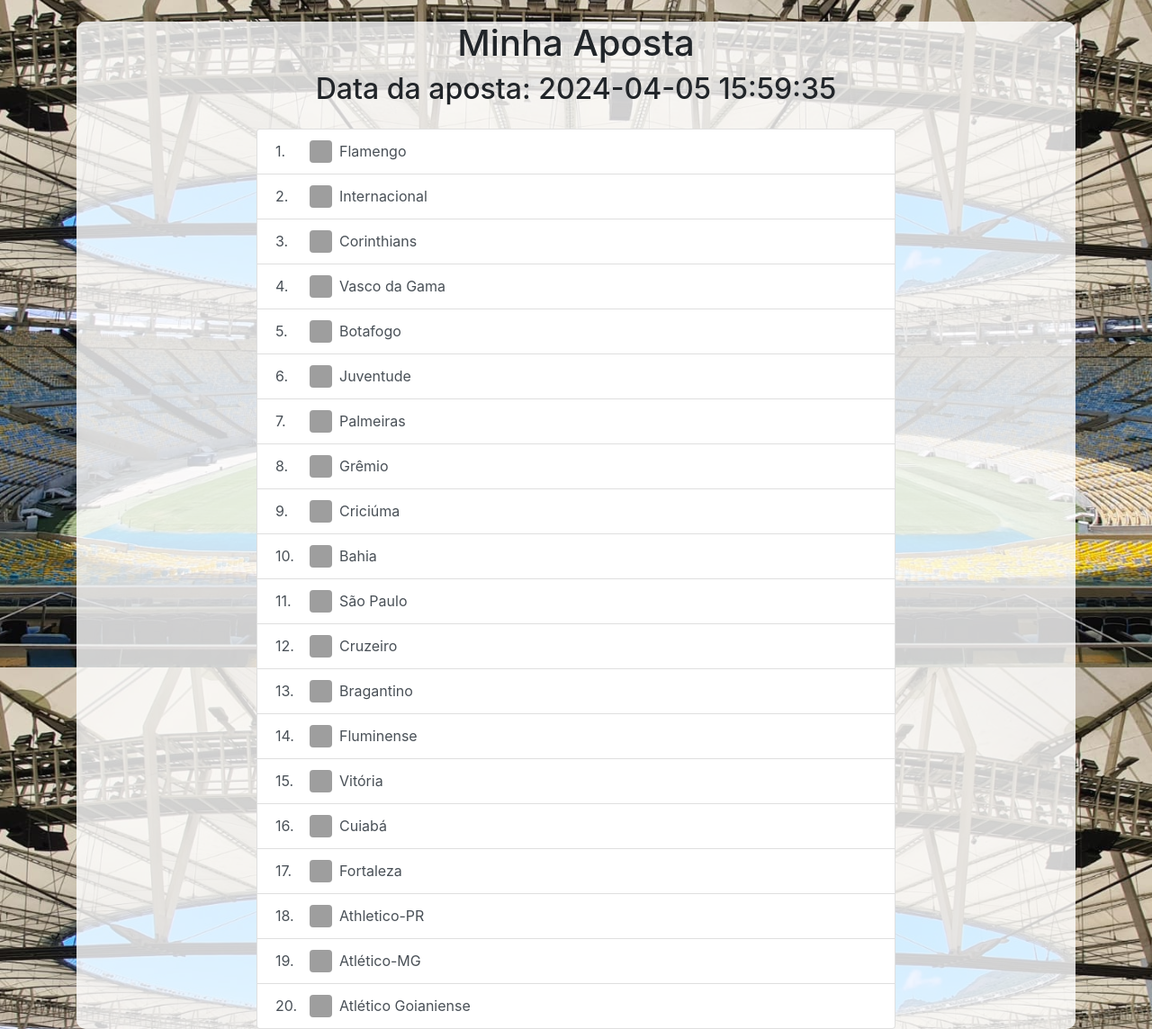
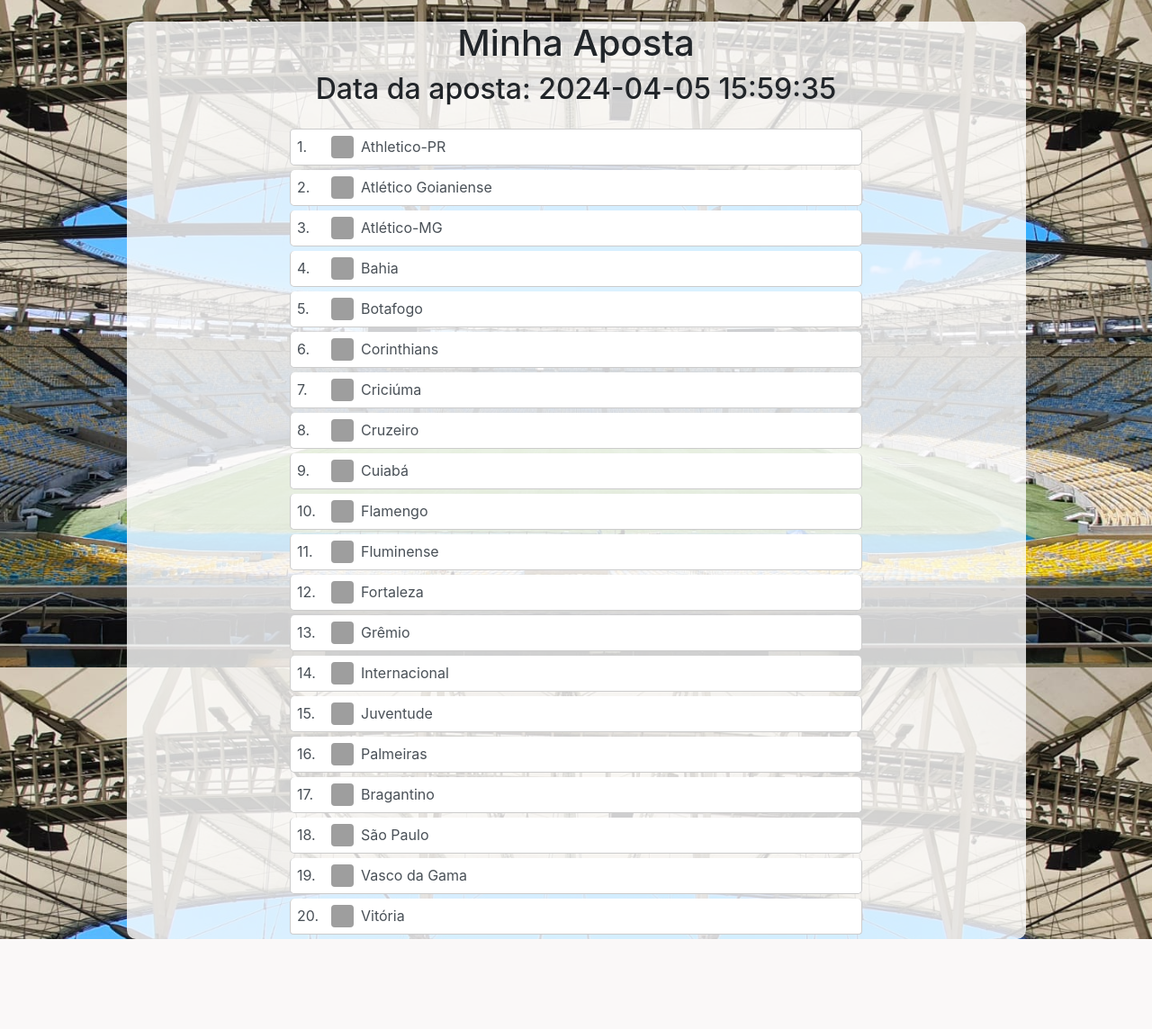
Before and after one commit to ValterPradoJr/PYTAKO, a Flask app: page /minha_aposta in a window 1280 px wide. Shown: the part 58-1202 px from the top of the page at 90% size. After the commit the page ends 1102 px from the top, so only its background shows below. Run offline with Flask 3, Linux system fonts and the light colour scheme; a user stored in the database is signed in; some libraries are stand-ins or nearby versions; grey boxes are pictures that could not be loaded.

Commit message:
atualizações e correções de bugs relatados

```diff
--- a/requirements.txt
+++ b/requirements.txt
@@ -4,3 +4,4 @@
 bs4
 requests
 gunicorn
+pytz
--- a/website/models.py
+++ b/website/models.py
@@ -1,19 +1,21 @@
 from . import db
 from flask_login import UserMixin
 from sqlalchemy.sql import func
+import pytz
 
+fuso_horario = pytz.timezone('America/Sao_Paulo')
 
 class Note(db.Model):
     id = db.Column(db.Integer, primary_key=True)
     data = db.Column(db.String(10000))
-    date = db.Column(db.DateTime(timezone=True), default=func.now())
+    date = db.Column(db.DateTime(timezone=True), default=func.now(fuso_horario))
     user_id = db.Column(db.Integer, db.ForeignKey('user.id'))
 
 class Aposta(db.Model):
     id = db.Column(db.Integer, primary_key=True)
     user_id = db.Column(db.Integer, db.ForeignKey('user.id'))
     aposta_json = db.Column(db.String(10000))
-    data_confirmacao = db.Column(db.DateTime(timezone=True), default=func.now())
+    data_confirmacao = db.Column(db.DateTime(timezone=True), default=func.now(pytz.timezone('America/Sao_Paulo')))
 
 class User(db.Model, UserMixin):
     id = db.Column(db.Integer, primary_key=True)
--- a/website/templates/minha_aposta.html
+++ b/website/templates/minha_aposta.html
@@ -5,34 +5,34 @@
 {% block content %}
 <style>
   body {
-        background-image: url('/static/imagens/maraca.jpeg'); /* Imagem de fundo */
+      background-image: url('/static/imagens/maraca.jpeg');
       background-size: cover;
       background-position: center;
       background-attachment: fixed;
-        background-repeat: no-repeat; /* Impede a repetição da imagem */
+      background-repeat: no-repeat;
   }
   .aposta-container {
-        background-color: rgba(255, 255, 255, 0.8); /* Adiciona um fundo branco transparente ao formulário */
+      background-color: rgba(255, 255, 255, 0.8);
       border-radius: 10px;
       padding: auto;
-        margin-top: 50px; /* Ajusta o espaçamento superior */
-        max-width: auto; /* Define a largura máxima do contêiner */
-        margin-left: auto; /* Centraliza horizontalmente */
-        margin-right: auto; /* Centraliza horizontalmente */
-        text-align: center; /* Centraliza o conteúdo */
+      margin-top: 50px;
+      max-width: 90%;
+      margin-left: auto;
+      margin-right: auto;
+      text-align: center;
   }
   .aposta-container button {
-        padding: 10px 20px; /* Adiciona preenchimento ao botão */
-        background-color: #006300; /* Cor de fundo do botão */
-        color: #fff; /* Cor do texto do botão */
-        border: none; /* Remove a borda */
-        border-radius: 5px; /* Adiciona bordas arredondadas */
-        cursor: pointer; /* Muda o cursor ao passar por cima */
-        transition: background-color 0.3s ease; /* Adiciona transição suave para a mudança de cor de fundo */
+      padding: 10px 20px;
+      background-color: #006300;
+      color: #fff;
+      border: none;
+      border-radius: 5px;
+      cursor: pointer;
+      transition: background-color 0.3s ease;
       font-weight: bold;
   }
   .aposta-container button:hover {
-        background-color: #034b03; /* Altera a cor de fundo quando o cursor está sobre o botão */
+      background-color: #034b03;
   }
   .button-container {
       display: flex;
@@ -40,7 +40,64 @@
       margin-top: 20px;
   }
   .button-container button {
-        margin: 0 10px; /* Adiciona espaçamento horizontal entre os botões */
+      margin: 0 10px;
+  }
+  .list-group-item {
+      padding: 10px;
+      margin-bottom: 10px;
+      border: 1px solid #ccc;
+      border-radius: 5px;
+      background-color: #fff;
+      display: flex;
+      align-items: center;
+  }
+  .list-group-item img {
+      margin-right: 10px;
+  }
+
+  .list-group-item {
+    padding: 7px;
+    margin-bottom: 5px;
+    border: 1px solid #ccc;
+    border-radius: 5px;
+    background-color: #fff;
+    display: flex;
+    align-items: center;
+}
+
+.item-content {
+    display: flex;
+    align-items: center;
+    flex-grow: 1; /* Para que a div ocupe todo o espaço disponível */
+}
+
+.list-item-number {
+    margin-right: 10px; /* Adiciona espaçamento entre o número do item e a imagem */
+}
+
+/* Estilos para dispositivos móveis */
+  @media (max-width: 768px) {
+      .aposta-container {
+          max-width: 100%; /* Define a largura máxima para 100% em dispositivos móveis */
+          margin-top: 20px; /* Reduz a margem superior */
+      }
+      .button-container {
+          flex-direction: column; /* Alinha os botões verticalmente em dispositivos móveis */
+          margin-top: 10px; /* Reduz o espaçamento entre os botões */
+      }
+      .button-container button {
+          margin: 5px 0; /* Adiciona espaçamento vertical entre os botões */
+      }
+      .list-group-item {
+          flex-direction: column; /* Alinha os itens da lista verticalmente em dispositivos móveis */
+          align-items: flex-start; /* Alinha os itens à esquerda em dispositivos móveis */
+          padding: 5px;
+          margin-bottom: 3px;
+      }
+      .list-group-item img {
+          margin-right: 0; /* Remove a margem à direita das imagens em dispositivos móveis */
+          margin-bottom: 5px; /* Adiciona espaçamento inferior entre as imagens e o texto */
+      }
   }
 </style>
 <div class="container mt-4 aposta-container">
@@ -65,20 +122,24 @@
                 <ol id="todoList" class="list-group mt-4">
                     {% for time in times %}
                         <li class="list-group-item list-group-item-action d-flex" draggable="true">
+                          <div class="item-content d-flex align-items-center">
                             <span class="list-item-number d-flex"></span>
                             <img src="{{ time.img_url }}" class="rounded mx-2" width="25" height="25" draggable="false"/>
-                            {{ time.nome }}
+                            <span class="team-name">{{ time.nome }}</span>
+                          </div>
                         </li>
                     {% endfor %}
                 </ol>
             {% else %}
                 <h2 class="text-center">Data da aposta: {{ current_aposta.data_confirmacao }}</h2>
                 <ol id="aposta_feita" class="list-group mt-4">
-                    {% for time in formatted_aposta %}
-                        <li class="list-group-item list-group-item-action d-flex" draggable="false">
+                  {% for time in times %}
+                  <li class="list-group-item list-group-item-action d-flex" draggable="true">
+                    <div class="item-content d-flex align-items-center">
                       <span class="list-item-number d-flex"></span>
-                            <img src="{{ time.img_url }}" class="rounded mx-2" width="25" height="25"/>
-                            {{ time.nome }}
+                      <img src="{{ time.img_url }}" class="rounded mx-2" width="25" height="25" draggable="false"/>
+                      <span class="team-name">{{ time.nome }}</span>
+                    </div>
                   </li>
               {% endfor %}
                 </ol>
@@ -186,18 +247,16 @@
     let touchY;
 
     todoList.addEventListener('touchstart', function(event) {
-      draggedItem = event.target;
-      touchY = event.touches[0].clientY// - draggedItem.getBoundingClientRect().top;
+        draggedItem = event.target.closest('.list-group-item');
+        touchY = event.touches[0].clientY;
         event.target.style.opacity = '0.5';
-      event.target.style.zIndex = '1000'; // Set z-index to make it appear above other items
+        event.target.style.zIndex = '1000';
     });
 
     todoList.addEventListener('touchmove', function(event) {
         event.preventDefault();
         if (draggedItem) {
-        const newPosition = event.touches[0].clientY // - touchY;//- todoList.getBoundingClientRect().top
-        //draggedItem.style.top = newPosition + 'px';
-
+            const newPosition = event.touches[0].clientY
             const afterElement = getDragAfterElement(todoList, newPosition);
             if (afterElement == null) {
                 todoList.appendChild(draggedItem);
@@ -208,14 +267,15 @@
     });
 
     todoList.addEventListener('touchend', function(event) {
-      event.target.style.opacity = '1';
         if (draggedItem) {
+            draggedItem.style.opacity = '1';
             draggedItem.style.top = '';
-        draggedItem.style.zIndex = ''; // Reset z-index
+            draggedItem.style.zIndex = '';
             draggedItem = null;
         }
         updateItemNumbers();
     });
+
 
     function getDragAfterElement(container, y) {
       const draggableElements = [...container.querySelectorAll('.list-group-item:not(.dragging)')];
--- a/website/views.py
+++ b/website/views.py
@@ -2,13 +2,17 @@
 from flask_login import login_required, current_user
 from .models import Note, Time, Aposta, User
 from datetime import datetime, date
+#from zoneinfo import ZoneInfo
 from . import db
 from .utils import *
 from bs4 import BeautifulSoup
 import requests
 import json
 import os
+import pytz
+from sqlalchemy.orm.attributes import flag_modified
 
+fuso_horario = pytz.timezone('America/Sao_Paulo')
 
 views = Blueprint('views', __name__)
 ALLOWED_EXTENSIONS = {'jpg', 'jpeg', 'png', 'gif'}
@@ -108,10 +112,10 @@
     current_aposta = Aposta.query.filter_by(user_id=current_user.id).first()
     formatted_aposta = []
     has_aposta = False
-    data_limite = datetime(2024, 4, 13) #deve ser a data limite + 1 dia para o cálculo pois começa a valer em 00:00:00
+    data_limite = datetime(2024, 4, 14, tzinfo=fuso_horario) #deve ser a data limite + 1 dia para o cálculo pois começa a valer em 00:00:00
     # Bloqueio do botão de cadastrar apostas
-    prazo_limite = datetime.now() > data_limite
-    dias_restantes = data_limite - datetime.now()
+    prazo_limite = datetime.now(fuso_horario) > data_limite
+    dias_restantes = data_limite - datetime.now(fuso_horario)
     print('Prazo limite passou:',prazo_limite)
     if current_aposta:
         has_aposta = True
@@ -219,15 +223,20 @@
     users = User.query.all()
     formatted_users = []
     user_aposta = Aposta.query.filter_by(user_id=current_user.id).first()
+
     for user in users:
         current_aposta = Aposta.query.filter_by(user_id=user.id).first()
         if current_aposta:
             formatted_aposta = []
             for row_aposta in json.loads(current_aposta.aposta_json):
-            #print(next(item for item in data_times if item.nome == row_aposta['nome']).img_url)
-                row_aposta['img_url'] = next(item for item in data_times if item.nome == row_aposta['nome']).img_url
-                formatted_aposta.append(row_aposta)
-            formatted_user = { 'user_data': user, 'aposta': current_aposta, 'formatted_aposta': formatted_aposta}
+                if 'nome' in row_aposta:
+                    nome = row_aposta['nome']
+                    for item in data_times:
+                        if item.nome == nome:
+                            row_aposta['img_url'] = item.img_url
+                            formatted_aposta.append(row_aposta)
+                            break
+            formatted_user = {'user_data': user, 'aposta': current_aposta, 'formatted_aposta': formatted_aposta}
             formatted_users.append(formatted_user)
 
     return render_template('apostas_outros.html', user=current_user, users=formatted_users, user_aposta=user_aposta)
@@ -269,7 +278,7 @@
     db.session.commit()
 
     flash('Aposta salva com sucesso!', 'success')
-    return True
+    return jsonify({'success': True})
 
 @views.route('/delete-note', methods=['POST'])
 def delete_note():
```
Also changed, not shown: instance/database.db, website/static/users/4/IMG_1223.jpeg (added), website/static/users/7/download.jpg (added), 1 other file. Lines whose indentation alone changed are shown as unchanged.
